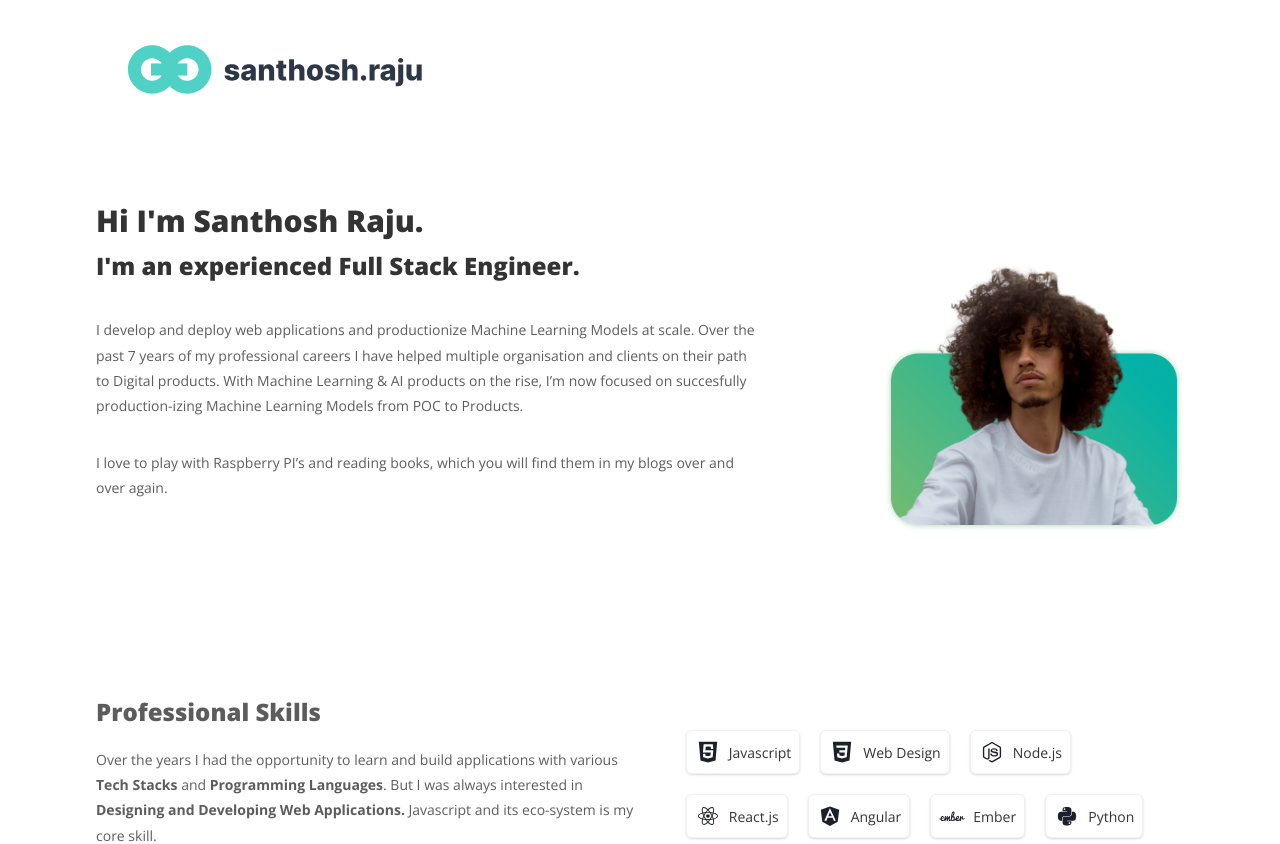
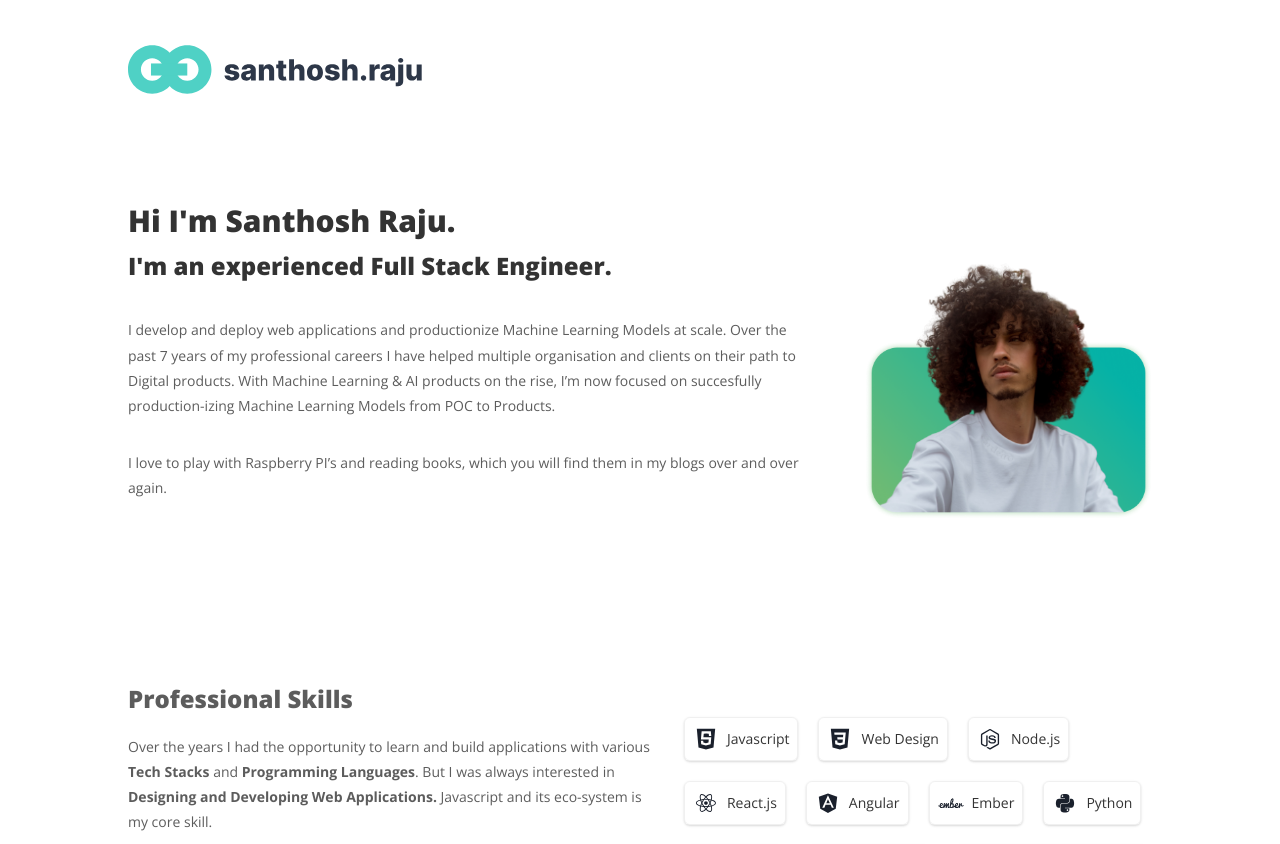
Before and after one commit to SanthoshRaju91/santhosh.raju, a Next.js app: page /about in a window 1280 px wide. Shown: the top 844 px of the page. Built offline with nearby package versions, Linux system fonts and the light colour scheme.

Commit message:
Layout bugfix in About page

```diff
--- a/pages/about.tsx
+++ b/pages/about.tsx
@@ -18,20 +18,20 @@ import CompanyBlock from "../components/CompanyBlock";
 import { SocialIcons } from "../components/Footer";
 import { Image } from "../components/Image";
 import Photo from "../assets/Photo.png";
-import { AiFillExperiment } from "react-icons/ai";
 
 const About: React.FC = () => {
   return (
-    <Box maxW={"85%"} w={"85%"} m={"auto"}>
+    <Box maxW={"80%"} w={"85%"} m={"auto"}>
       <Flex
         pt={16}
-        gap={32}
+        gap={16}
         flexDirection={{
           sm: "column-reverse",
           md: "column-reverse",
           lg: "row",
         }}
       >
+        <Box>
           <VStack spacing={8} alignItems={"flex-start"}>
             <VStack spacing={2} alignItems={"flex-start"}>
               <Heading
@@ -54,15 +54,16 @@ const About: React.FC = () => {
               I develop and deploy web applications and productionize Machine
               Learning Models at scale. Over the past 7 years of my professional
               careers I have helped multiple organisation and clients on their
-            path to Digital products. With Machine Learning & AI products on the
-            rise, I’m now focused on succesfully production-izing Machine
+              path to Digital products. With Machine Learning & AI products on
+              the rise, I’m now focused on succesfully production-izing Machine
               Learning Models from POC to Products.
             </Text>
             <Text fontSize={"sm"} textColor={"blackAlpha.700"} lineHeight={1.8}>
-            I love to play with Raspberry PI’s and reading books, which you will
-            find them in my blogs over and over again.
+              I love to play with Raspberry PI’s and reading books, which you
+              will find them in my blogs over and over again.
             </Text>
           </VStack>
+        </Box>
         <Box
           width={{ sm: "280px", md: "280px", lg: "full" }}
           height={{ sm: "280px", md: "280px", lg: "full" }}
```
Lines whose indentation alone changed are shown as unchanged.
